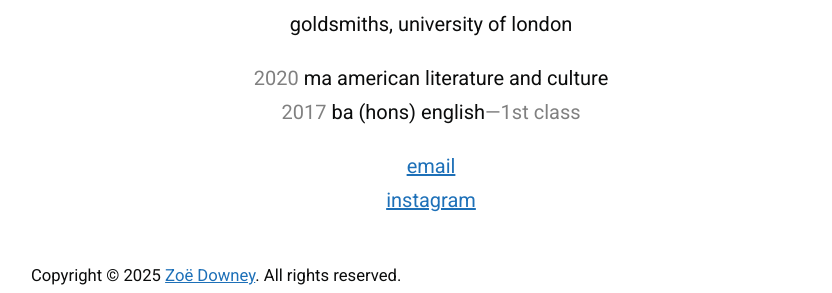
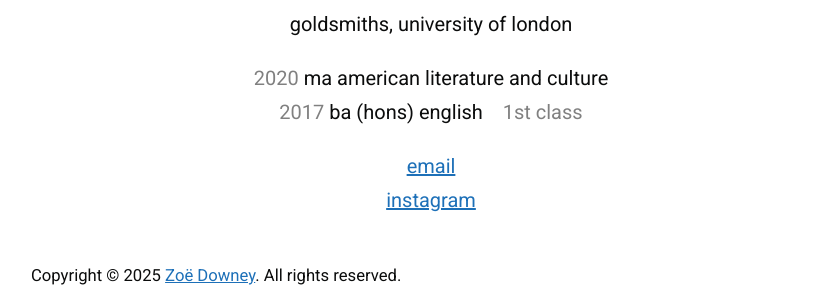
Before and after one commit to zoeurl/zoedowney.github.io, a Jekyll site: the page built from about/index.html, in a window 1280 px wide. Shown: the part 348-641 px from the top of the page, without its empty margins (209-1041 px from the left). Built offline with Jekyll 4.4.1, drawn with Linux system fonts in a browser that asks for light colours.

Commit message:
Update index.html

```diff
--- a/about/index.html
+++ b/about/index.html
@@ -11,7 +11,7 @@
 <center>goldsmiths, university of london</center>
 </p>
 <center><font color="grey">2020</font> ma american literature and culture</center>
-<center><font color="grey">2017</font> ba (hons) english<font color="grey">—1st class</font></center>
+<center><font color="grey">2017</font> ba (hons) english&nbsp;&nbsp;&nbsp;&nbsp;<font color="grey">1st class</font></center>
 </p>
 <center><a href="mailto:{{site.email}}">email</a></center>
 <center><a href="https://www.instagram.com/zoeurl">instagram</a></center>
```
